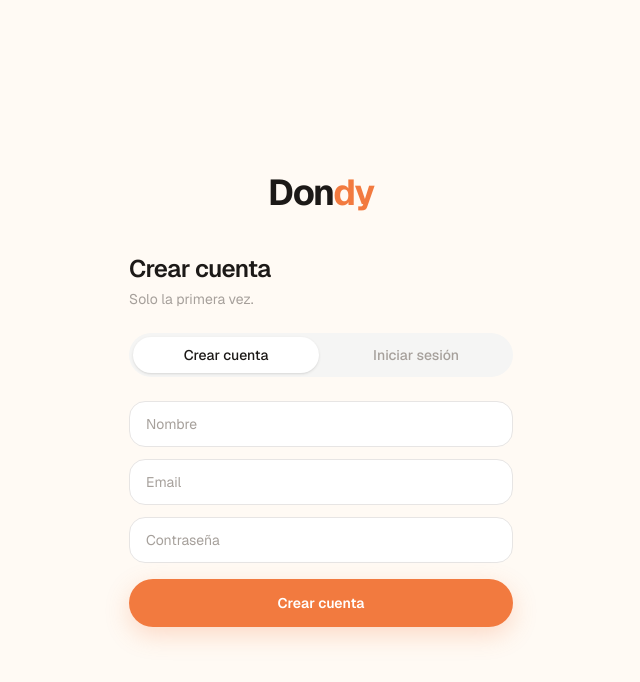
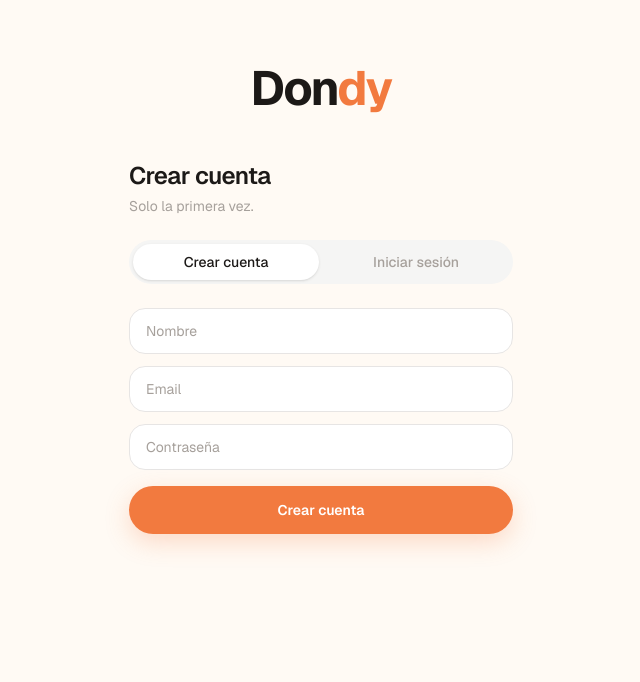
Before and after one commit to marcosmackinnon/caba-eats, a Next.js app: page /auth in a window 1280 px wide. Shown: the top 682 px of the page, without its empty margins (319-959 px from the left). Built offline with nearby package versions, Linux system fonts and the light colour scheme; no server answers.

Commit message:
design: logo Dondy más arriba y más grande

```diff
--- a/src/app/auth/page.tsx
+++ b/src/app/auth/page.tsx
@@ -2,15 +2,16 @@ import AuthForm from "./AuthForm";
 
 export default function AuthPage() {
   return (
-    <main className="min-h-screen bg-[#fffaf4] flex flex-col items-center justify-center px-5 py-10">
-      <div className="w-full max-w-sm">
-        {/* Logo / marca */}
-        <div className="mb-10 text-center">
-          <span className="text-4xl font-bold tracking-[-0.04em] text-stone-900">
-            Don<span className="text-[#f27a3f]">dy</span>
-          </span>
-        </div>
+    <main className="min-h-screen bg-[#fffaf4] flex flex-col px-5">
+      {/* Logo arriba */}
+      <div className="pt-16 pb-12 text-center">
+        <span className="text-5xl font-bold tracking-[-0.04em] text-stone-900">
+          Don<span className="text-[#f27a3f]">dy</span>
+        </span>
+      </div>
 
+      {/* Formulario */}
+      <div className="w-full max-w-sm mx-auto">
         <AuthForm />
       </div>
     </main>
```
